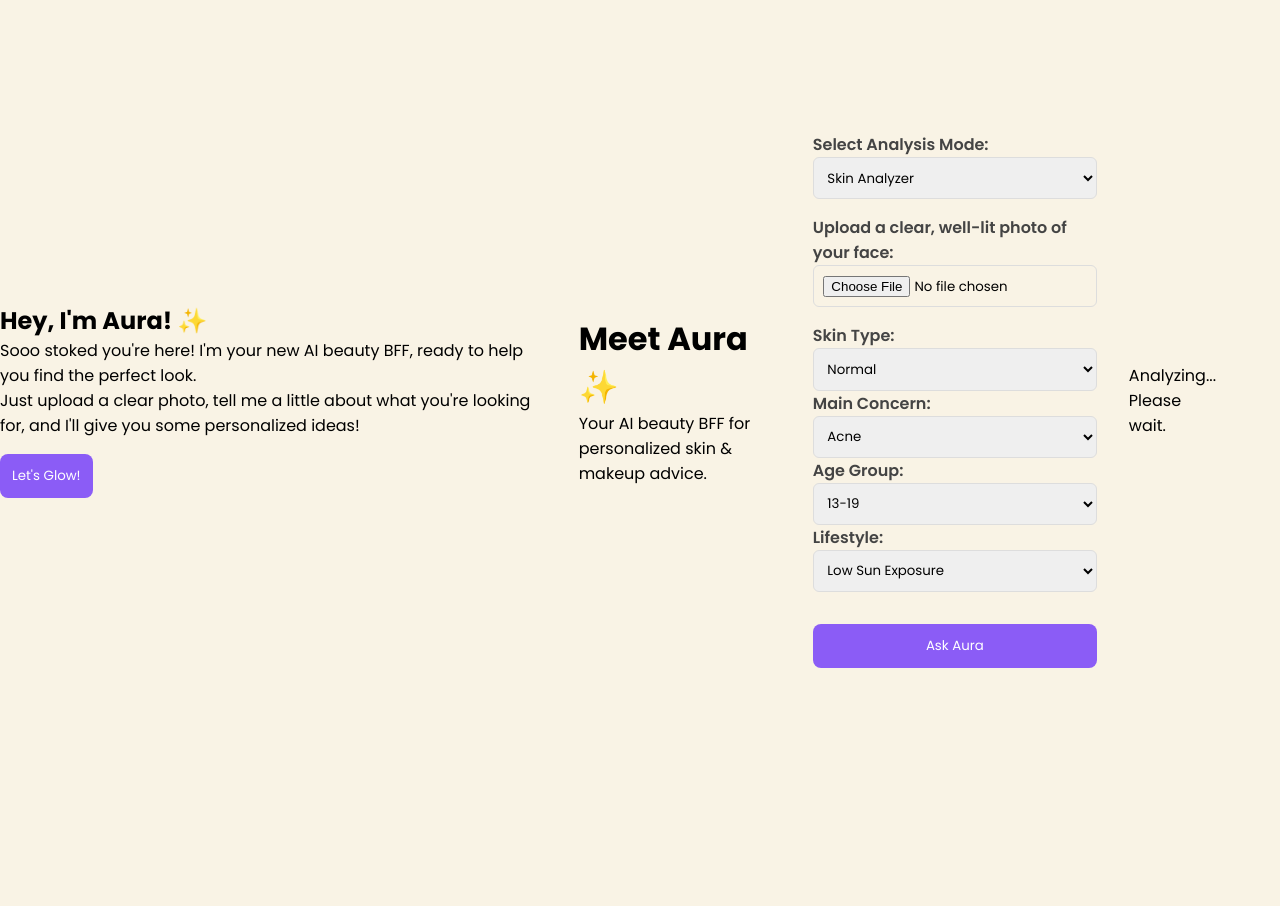
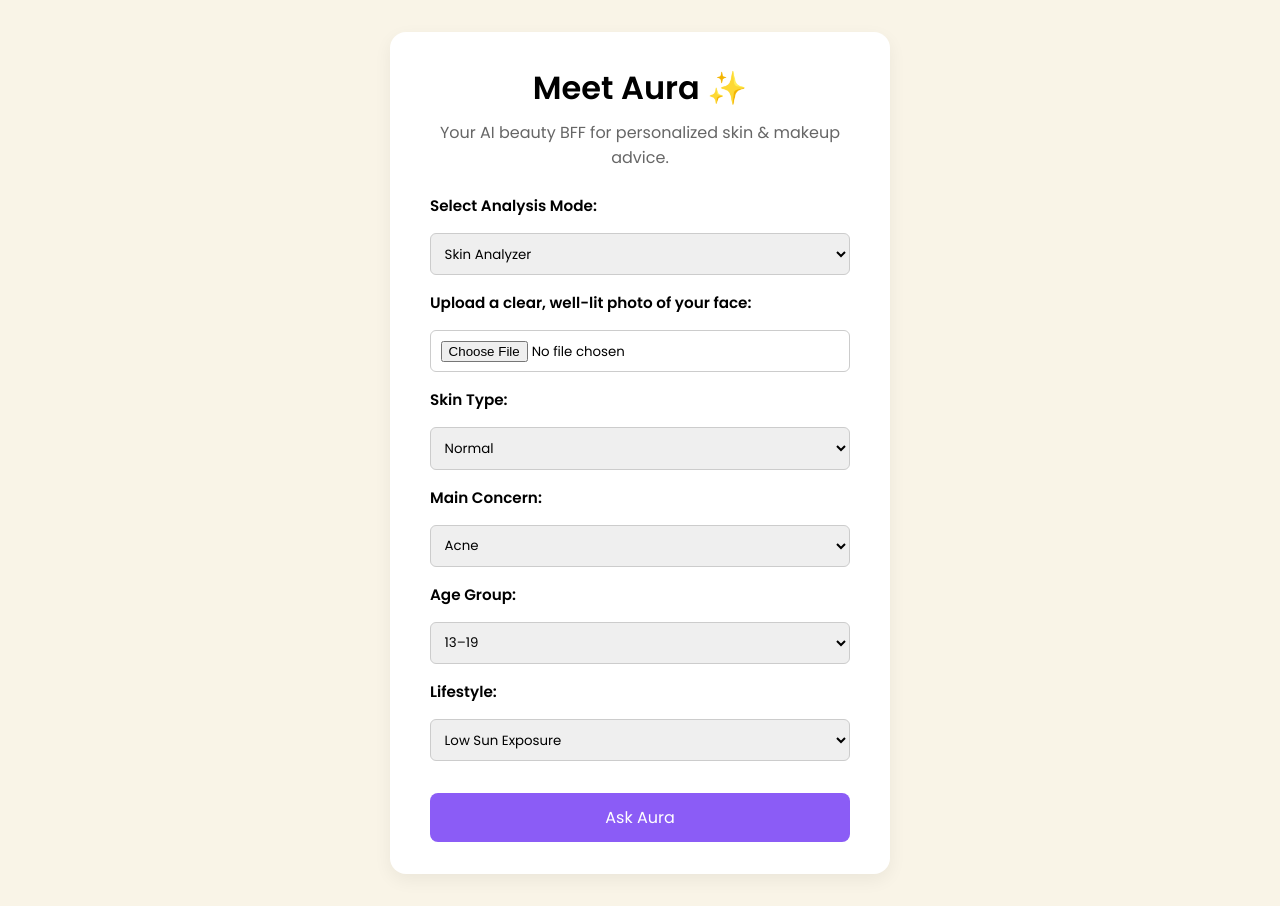
Before and after one commit to khan-ashifur/GlowReader-Final, a website: page public/index.html in a window 1280 px wide. Before the commit the page ends 800 px from the top, so only its background shows below. Drawn offline with nearby package versions, Linux system fonts and the light colour scheme.

Commit message:
Final clean centered layout like screenshot

```diff
--- a/public/index.html
+++ b/public/index.html
@@ -1,126 +1,37 @@
 <!DOCTYPE html>
 <html lang="en">
 <head>
-    <meta charset="UTF-8">
-    <meta name="viewport" content="width=device-width, initial-scale=1.0">
-    <title>GlowReader AI Beauty Assistant</title>
-    <link rel="stylesheet" href="style.css">
-    <link href="https://fonts.googleapis.com/css2?family=Poppins:wght@400;600;700&display=swap" rel="stylesheet">
+  <meta charset="UTF-8" />
+  <meta name="viewport" content="width=device-width, initial-scale=1.0"/>
+  <title>GlowReader ✨</title>
+  <link href="https://fonts.googleapis.com/css2?family=Poppins:wght@400;600&display=swap" rel="stylesheet">
+  <link rel="stylesheet" href="style.css" />
 </head>
 <body>
+  <div class="centered-card">
+    <h1>Meet Aura ✨</h1>
+    <p class="subtitle">Your AI beauty BFF for personalized skin & makeup advice.</p>
+    <form>
+      <label>Select Analysis Mode:</label>
+      <select><option>Skin Analyzer</option></select>
 
-    <div id="welcome-modal" class="modal-overlay">
-        <div class="modal-content">
-            <h2>Hey, I'm Aura! ✨</h2>
-            <p>Sooo stoked you're here! I'm your new AI beauty BFF, ready to help you find the perfect look.</p>
-            <p>Just upload a clear photo, tell me a little about what you're looking for, and I'll give you some personalized ideas!</p>
-            <button id="close-modal-btn">Let's Glow!</button>
-        </div>
-    </div>
+      <label>Upload a clear, well-lit photo of your face:</label>
+      <input type="file" />
 
-    <div class="main-content">
-        <div class="container">
-            <header>
-                <h1>Meet Aura ✨</h1>
-                <p>Your AI beauty BFF for personalized skin & makeup advice.</p>
-            </header>
+      <label>Skin Type:</label>
+      <select><option>Normal</option></select>
 
-            <form id="analysis-form">
-                <div class="form-group">
-                    <label for="mode-select">Select Analysis Mode:</label>
-                    <select id="mode-select" name="mode" required>
-                        <option value="skin-analyzer">Skin Analyzer</option>
-                        <option value="makeup-artist">Makeup Artist</option>
-                    </select>
-                </div>
-                <div class="form-group">
-                    <label for="photo-upload">Upload a clear, well-lit photo of your face:</label>
-                    <input type="file" id="photo-upload" name="photo" accept="image/*" required>
-                </div>
+      <label>Main Concern:</label>
+      <select><option>Acne</option></select>
 
-                <div id="skin-analyzer-fields" class="mode-fields">
-                    <div class="form-grid">
-                        <div class="form-group">
-                            <label for="skin-type">Skin Type:</label>
-                            <select id="skin-type" name="skinType">
-                                <option>Normal</option>
-                                <option>Oily</option>
-                                <option>Dry</option>
-                                <option>Combination</option>
-                                <option>Sensitive</option>
-                            </select>
-                        </div>
-                        <div class="form-group">
-                            <label for="skin-problem">Main Concern:</label>
-                            <select id="skin-problem" name="skinProblem">
-                                <option>Acne</option>
-                                <option>Dark Spots</option>
-                                <option>Wrinkles & Fine Lines</option>
-                                <option>Redness</option>
-                                <option>Dullness</option>
-                            </select>
-                        </div>
-                        <div class="form-group">
-                             <label for="age-group">Age Group:</label>
-                            <select id="age-group" name="ageGroup">
-                                <option>13-19</option>
-                                <option>20-29</option>
-                                <option>30-39</option>
-                                <option>40-49</option>
-                                <option>50+</option>
-                            </select>
-                        </div>
-                        <div class="form-group">
-                             <label for="lifestyle">Lifestyle:</label>
-                            <select id="lifestyle" name="lifestyleFactor">
-                                <option>Low Sun Exposure</option>
-                                <option>High Sun Exposure</option>
-                                <option>High Stress</option>
-                                <option>Active</option>
-                            </select>
-                        </div>
-                    </div>
-                </div>
+      <label>Age Group:</label>
+      <select><option>13–19</option></select>
 
-                <div id="makeup-artist-fields" class="mode-fields" style="display: none;">
-                    <input type="text" name="eventType" placeholder="Event (e.g., Wedding, Date Night)" class="form-group">
-                    <input type="text" name="dressType" placeholder="Outfit Type (e.g., Silk Dress, Casual)" class="form-group">
-                    <input type="text" name="dressColor" placeholder="Outfit Color (e.g., Red, Navy Blue)" class="form-group">
-                    <select name="userStylePreference" class="form-group">
-                        <option value="Natural">Style: Natural</option>
-                        <option value="Glamorous">Style: Glamorous</option>
-                        <option value="Bold & Dramatic">Style: Bold & Dramatic</option>
-                        <option value="Minimalist">Style: Minimalist</option>
-                    </select>
-                </div>
+      <label>Lifestyle:</label>
+      <select><option>Low Sun Exposure</option></select>
 
-                <button type="submit" class="submit-btn">Ask Aura</button>
-            </form>
-
-            <div id="loader">
-                <p>Analyzing... Please wait.</p>
-            </div>
-
-            <div id="result-container" class="result-section">
-                <div id="chart-container" style="display: none;">
-                    <h3>Your Skin Concerns at a Glance</h3>
-                    <canvas id="skin-chart"></canvas>
-                </div>
-            </div>
-        </div>
-
-        <div id="history-panel" class="container" style="display: none;">
-            <div class="history-header">
-                <h2>Recent Analyses</h2>
-                <button id="clear-history-btn">Clear History</button>
-            </div>
-            <ul id="history-list">
-            </ul>
-        </div>
-    </div>
-
-    <script src="https://cdn.jsdelivr.net/npm/marked/marked.min.js"></script>
-    <script src="https://cdn.jsdelivr.net/npm/chart.js"></script>
-    <script src="script.js"></script>
+      <button type="submit">Ask Aura</button>
+    </form>
+  </div>
 </body>
 </html>
--- a/public/style.css
+++ b/public/style.css
@@ -6,101 +6,66 @@
 }
 
 body {
-  background-color: #f9f3e5;
-  display: flex;
-  justify-content: center;
-  align-items: center;
+  background: #f9f4e7;
   min-height: 100vh;
-  position: relative;
-}
-
-.container {
   display: flex;
   align-items: center;
   justify-content: center;
-  gap: 2rem;
-  width: 100%;
-  max-width: 1200px;
   padding: 2rem;
-  position: relative;
 }
 
-.card {
-  background-color: #ffffff;
-  padding: 2rem;
-  border-radius: 15px;
-  box-shadow: 0 4px 12px rgba(0, 0, 0, 0.1);
+.centered-card {
+  background: white;
+  padding: 2rem 2.5rem;
+  border-radius: 16px;
   max-width: 500px;
   width: 100%;
+  box-shadow: 0 6px 18px rgba(0, 0, 0, 0.06);
   text-align: center;
 }
 
-.card h1 {
+.centered-card h1 {
   font-size: 2rem;
   margin-bottom: 0.5rem;
 }
 
-.card p {
+.subtitle {
+  color: #666;
   margin-bottom: 1.5rem;
-  color: #666;
 }
 
 form {
+  text-align: left;
   display: flex;
   flex-direction: column;
   gap: 1rem;
 }
 
 label {
-  text-align: left;
   font-weight: 600;
-  color: #444;
+  font-size: 0.95rem;
 }
 
-select, input[type="file"] {
+select,
+input[type="file"] {
   padding: 0.6rem;
   border-radius: 6px;
-  border: 1px solid #ddd;
+  border: 1px solid #ccc;
   width: 100%;
 }
 
 button {
-  background-color: #8b5cf6;
-  color: #fff;
+  background: #8b5cf6;
+  color: white;
   border: none;
+  border-radius: 8px;
   padding: 0.75rem;
-  border-radius: 8px;
+  font-size: 1rem;
+  margin-top: 1rem;
   cursor: pointer;
-  transition: background-color 0.3s ease;
-  margin-top: 1rem;
+  transition: background 0.3s ease;
 }
 
 button:hover {
-  background-color: #7c3aed;
+  background: #7a3efd;
 }
-
-.doodle {
-  width: 120px;
-  height: 400px;
-  background-image: url('https://i.imgur.com/QF3hY1y.png'); /* Replace with your own doodle image URL */
-  background-size: contain;
-  background-repeat: no-repeat;
-}
-
-.doodle.left {
-  transform: rotate(-10deg);
-}
-
-.doodle.right {
-  transform: rotate(10deg);
-}
-
-@media (max-width: 768px) {
-  .container {
-    flex-direction: column;
-  }
-
-  .doodle {
-    display: none; /* Hide doodles on mobile for cleaner UI */
-  }
-}
```
